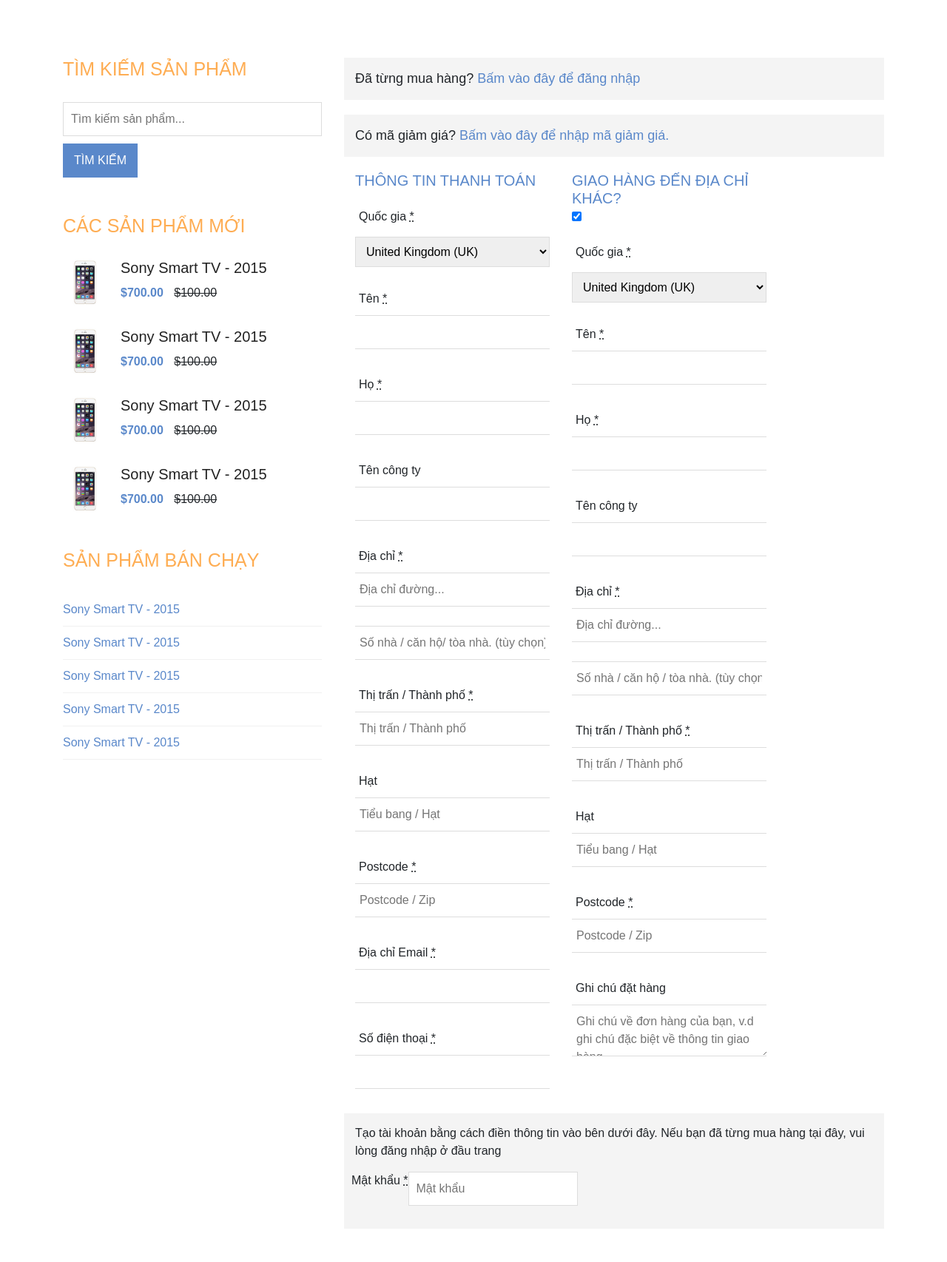
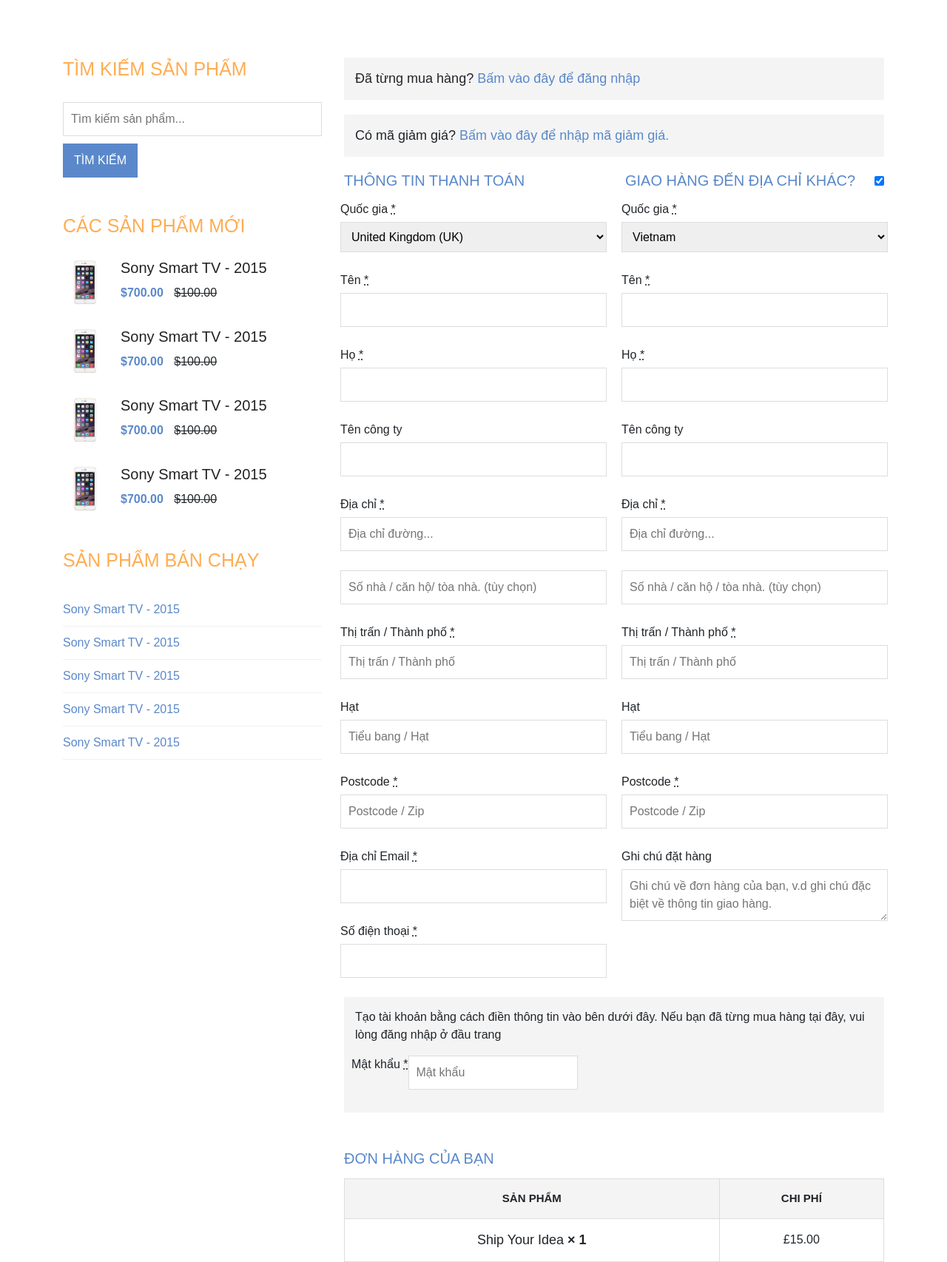
Before and after one commit to haluwen9/Web_HK3_2018, a PHP site: page /checkout.html in a window 1280 px wide. Shown: the part 414-2120 px from the top of the page at 74% size. Run offline with PHP 8.4, Linux system fonts and the light colour scheme.

Commit message:
Refix Checkout

```diff
--- a/checkout.html
+++ b/checkout.html
@@ -406,8 +406,8 @@
 
                             <form enctype="multipart/form-data" action="#" class="checkout" method="post" name="checkout">
 
-                                <div id="customer_details" class="col2-set">
-                                    <div class="col-1">
+                                <div id="customer_details" class="row">
+                                    <div class="col-lg-6">
                                         <div class="woocommerce-billing-fields">
                                             <h3>Thông tin thanh toán</h3>
                                             <p id="billing_country_field" class="form-row form-row-wide address-field update_totals_on_change validate-required woocommerce-validated">
@@ -744,14 +744,14 @@
                                         </div>
                                     </div>
 
-                                    <div class="col-2">
+                                    <div class="col-lg-6">
                                         <div class="woocommerce-shipping-fields">
                                             <h3 id="ship-to-different-address">
-                                                <label class="checkbox" for="ship-to-different-address-checkbox" style="margin: 0; padding: 0">Giao hàng đến địa chỉ khác?</label>
+                                                <label class="checkbox" for="ship-to-different-address-checkbox" style="margin-bottom: 0;">Giao hàng đến địa chỉ khác?</label>
                                                 <input type="checkbox" value="1" name="ship_to_different_address"
                                                     checked="checked" class="input-checkbox" id="ship-to-different-address-checkbox">
                                             </h3>
-                                            <div class="shipping_address" style="display: block;">
+                                            <!-- <div class="shipping_address" style="display: block;"> -->
                                                 <p id="shipping_country_field" class="form-row form-row-wide address-field update_totals_on_change validate-required woocommerce-validated">
                                                     <label class="" for="shipping_country">Quốc gia <abbr title="required"
                                                             class="required">*</abbr>
@@ -989,14 +989,14 @@
                                                         <option value="UG">Uganda</option>
                                                         <option value="UA">Ukraine</option>
                                                         <option value="AE">United Arab Emirates</option>
-                                                        <option selected="selected" value="GB">United Kingdom (UK)</option>
+                                                        <option value="GB">United Kingdom (UK)</option>
                                                         <option value="US">United States (US)</option>
                                                         <option value="UY">Uruguay</option>
                                                         <option value="UZ">Uzbekistan</option>
                                                         <option value="VU">Vanuatu</option>
                                                         <option value="VA">Vatican</option>
                                                         <option value="VE">Venezuela</option>
-                                                        <option value="VN">Vietnam</option>
+                                                        <option value="VN" selected>Vietnam</option>
                                                         <option value="WF">Wallis and Futuna</option>
                                                         <option value="EH">Western Sahara</option>
                                                         <option value="WS">Western Samoa</option>
@@ -1069,7 +1069,7 @@
                                                 <div class="clear"></div>
 
 
-                                            </div>
+                                            <!-- </div> -->
                                             <p id="order_comments_field" class="form-row notes">
                                                 <label class="" for="order_comments">Ghi chú đặt hàng</label>
                                                 <textarea cols="5" rows="2" placeholder="Ghi chú về đơn hàng của bạn, v.d ghi chú đặc biệt về thông tin giao hàng."
--- a/style.css
+++ b/style.css
@@ -1254,22 +1254,14 @@
   padding: 15px;
 }
 
-.col2-set {
-  /* margin-left: -30px; */
-  overflow: hidden;
+#customer_details label {
+  /* display: block; */
+  margin: 0 0 5px;
 }
 
-.col-1,
-.col-2 {
-  float: left;
-  width: fit-content;
-  max-width: 50%;
-}
-
-#customer_details label {
-  display: block;
-  margin: 5px;
-  padding: 5px;
+#customer_details input[type='checkbox'] {
+  float: right;
+  margin-top: 6px;
 }
 
 #customer_details input[type='text'],
@@ -1292,23 +1284,7 @@
   padding: 15px;
 }
 
-/* Bông Xù Store - begin */
 
-.woocommerce-billing-fields {
-  width: 100%;
-  overflow: hidden;
-  position: relative;
-  display: inline-block;
-}
-
-.woocommerce-shipping-fields {
-  width: fit-content;
-  overflow: hidden;
-  position: relative;
-  display: inline-block;
-}
-
-/* Bông Xù Store - end */
 
 #order_review_heading {
   color: #5a88ca;
@@ -1336,7 +1312,7 @@
   border: 1px solid #ddd;
   padding: 10px;
   width: 100%;
-  margin: 5px;
+  margin-bottom: 10px;
 }
 
 table.shop_table td.product-remove a {
```
